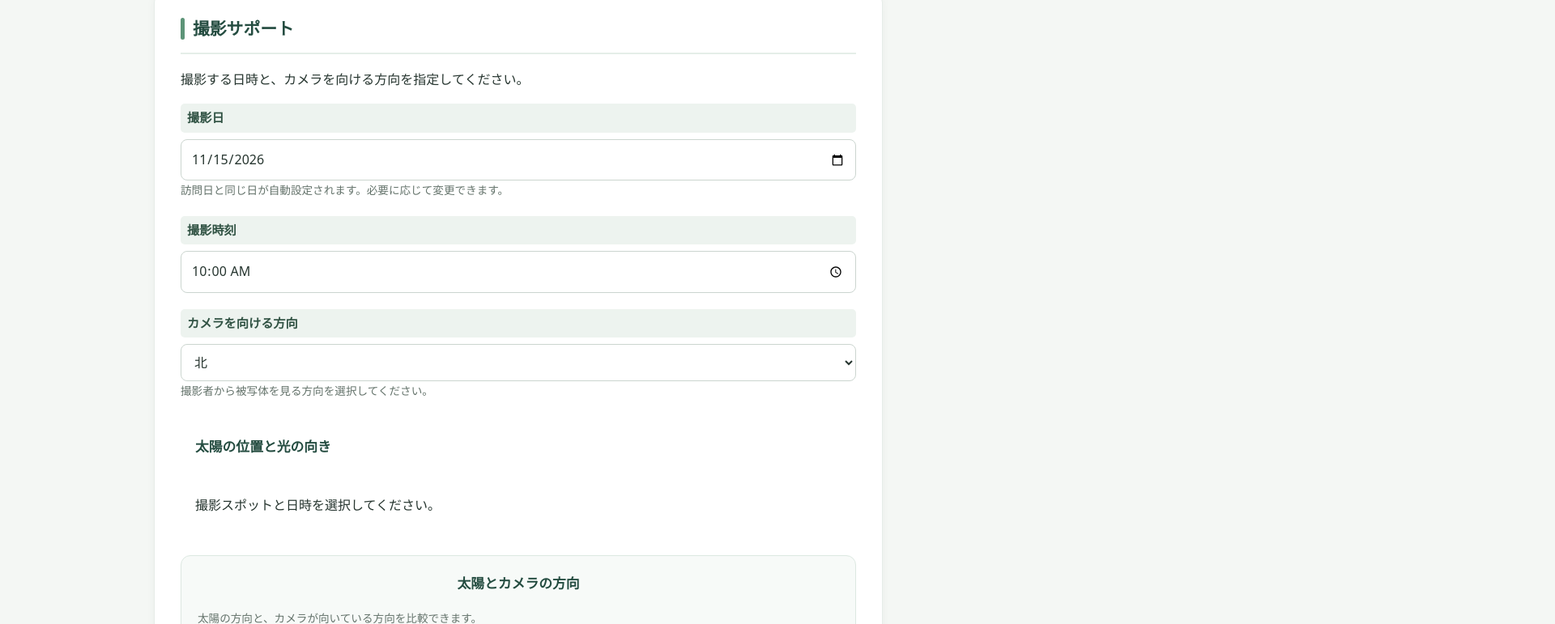
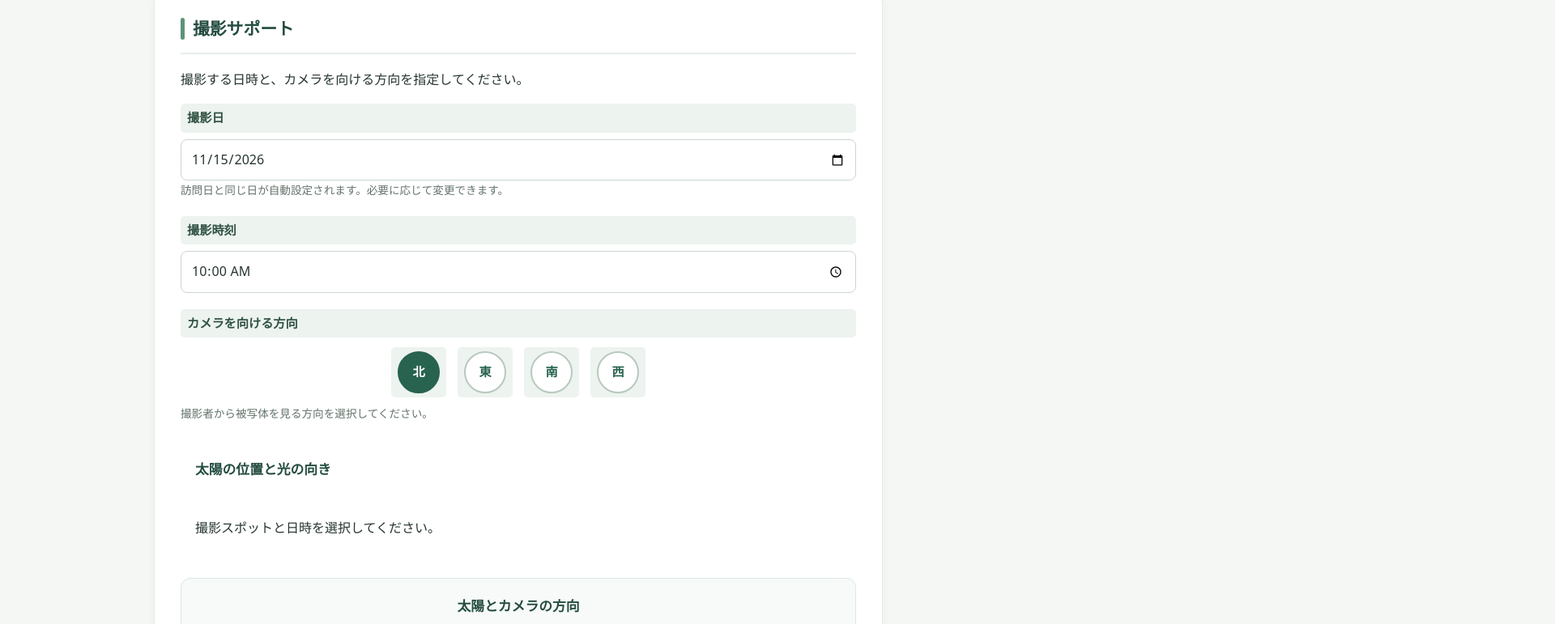
Before and after one commit to Hitomith12rS/odekake-weather-planner, a plain HTML site: page index.html in a window 1280 px wide. Shown: the part 1594-2365 px from the top of the page at 81% size, 1920 px wide, since content can reach past the window. Drawn offline with Linux system fonts and the light colour scheme.

Commit message:
カメラ方向の選択をラジオボタンに変更

```diff
--- a/css/style.css
+++ b/css/style.css
@@ -414,6 +414,69 @@ button:disabled {
   }
 }
 
+/* カメラ方向のラジオボタン */
+.direction-options {
+  display: flex;
+  justify-content: center;
+  gap: 14px;
+  margin-top: 12px;
+}
+
+.direction-option {
+  cursor: pointer;
+}
+
+.direction-option input {
+  position: absolute;
+  opacity: 0;
+  pointer-events: none;
+}
+
+.direction-option span {
+  display: flex;
+  align-items: center;
+  justify-content: center;
+
+  width: 52px;
+  height: 52px;
+
+  color: #28634f;
+  background: #ffffff;
+  border: 2px solid #b8c9bf;
+  border-radius: 50%;
+
+  font-weight: bold;
+  transition:
+    background-color 0.2s,
+    color 0.2s,
+    border-color 0.2s;
+}
+
+/* 選択中 */
+.direction-option input:checked + span {
+  color: #ffffff;
+  background: #28634f;
+  border-color: #28634f;
+}
+
+/* キーボード操作時 */
+.direction-option input:focus-visible + span {
+  outline: 3px solid #e5a83b;
+  outline-offset: 3px;
+}
+
+/* スマートフォン */
+@media (max-width: 600px) {
+  .direction-options {
+    gap: 12px;
+  }
+
+  .direction-option span {
+    width: 48px;
+    height: 48px;
+  }
+}
+
 /* 撮影方向の視覚化 */
 .direction-visual {
   margin-top: 28px;
@@ -558,7 +621,7 @@ button:disabled {
 /* スマートフォン */
 @media (max-width: 600px) {
   .current-spot {
-    top: 52px;
+    top: 55px;
     gap: 6px;
     padding: 9px 8px;
     font-size: 0.82rem;
--- a/index.html
+++ b/index.html
@@ -42,7 +42,7 @@
 
     <!-- 現在選択中のスポット -->
     <div class="current-spot">
-      <span class="current-spot-label">現在選択中のスポット</span>
+      <span class="current-spot-label">選択中</span>
       <span id="current-spot-name">スポット未選択</span>
     </div>
 
@@ -127,14 +127,29 @@
         </div>
 
         <div class="form-group">
-          <label for="camera-direction">カメラを向ける方向</label>
+          <label>カメラを向ける方向</label>
 
-          <select id="camera-direction">
-            <option value="0">北</option>
-            <option value="90">東</option>
-            <option value="180">南</option>
-            <option value="270">西</option>
-          </select>
+          <div class="direction-options">
+            <label class="direction-option">
+              <input type="radio" name="camera-direction" value="0" checked />
+              <span>北</span>
+            </label>
+
+            <label class="direction-option">
+              <input type="radio" name="camera-direction" value="90" />
+              <span>東</span>
+            </label>
+
+            <label class="direction-option">
+              <input type="radio" name="camera-direction" value="180" />
+              <span>南</span>
+            </label>
+
+            <label class="direction-option">
+              <input type="radio" name="camera-direction" value="270" />
+              <span>西</span>
+            </label>
+          </div>
 
           <p class="form-help">
             撮影者から被写体を見る方向を選択してください。
--- a/js/main.js
+++ b/js/main.js
@@ -23,7 +23,10 @@ const shootDate = document.getElementById("shoot-date");
 const shootTime = document.getElementById("shoot-time");
 
 // 撮影方向の入力欄を取得
-const cameraDirection = document.getElementById("camera-direction");
+const cameraDirection = document.querySelectorAll(
+  'input[name="camera-direction"]',
+);
+
 // 太陽位置の表示欄を取得
 const sunResult = document.getElementById("sun-result");
 const lightConditionElement = document.getElementById("light-condition");
@@ -241,7 +244,9 @@ function updateSunPosition() {
   );
 
   // 撮影方向を取得
-  const selectedDirection = Number(cameraDirection.value);
+  const selectedDirection = Number(
+    document.querySelector('input[name="camera-direction"]:checked').value,
+  );
 
   // 太陽の矢印を回転
   const sunArrow = document.getElementById("sun-direction-arrow");
@@ -337,7 +342,9 @@ shootDate.addEventListener("change", updateSunPosition);
 shootTime.addEventListener("change", updateSunPosition);
 
 // 撮影方向が変更されたときに実行する
-cameraDirection.addEventListener("change", updateSunPosition);
+cameraDirection.forEach(function (radio) {
+  radio.addEventListener("change", updateSunPosition);
+});
 
 // 訪問日が変更されたときに天気予報と撮影日を更新
 visitDate.addEventListener("change", function () {
```
